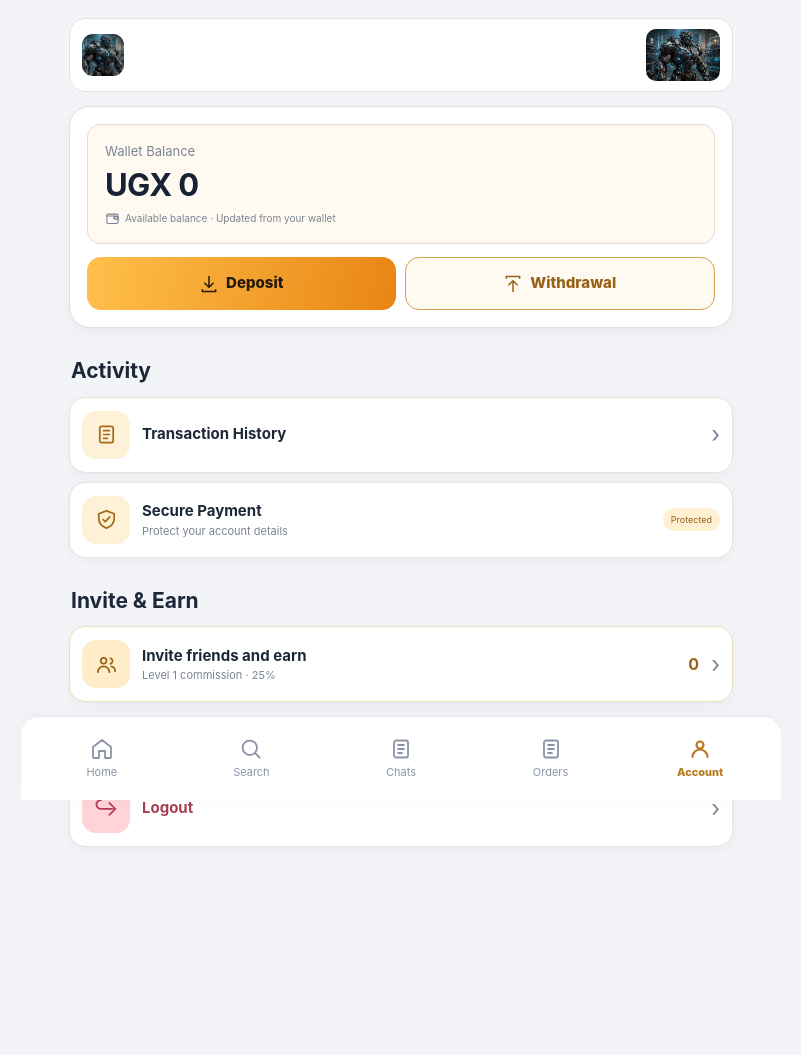
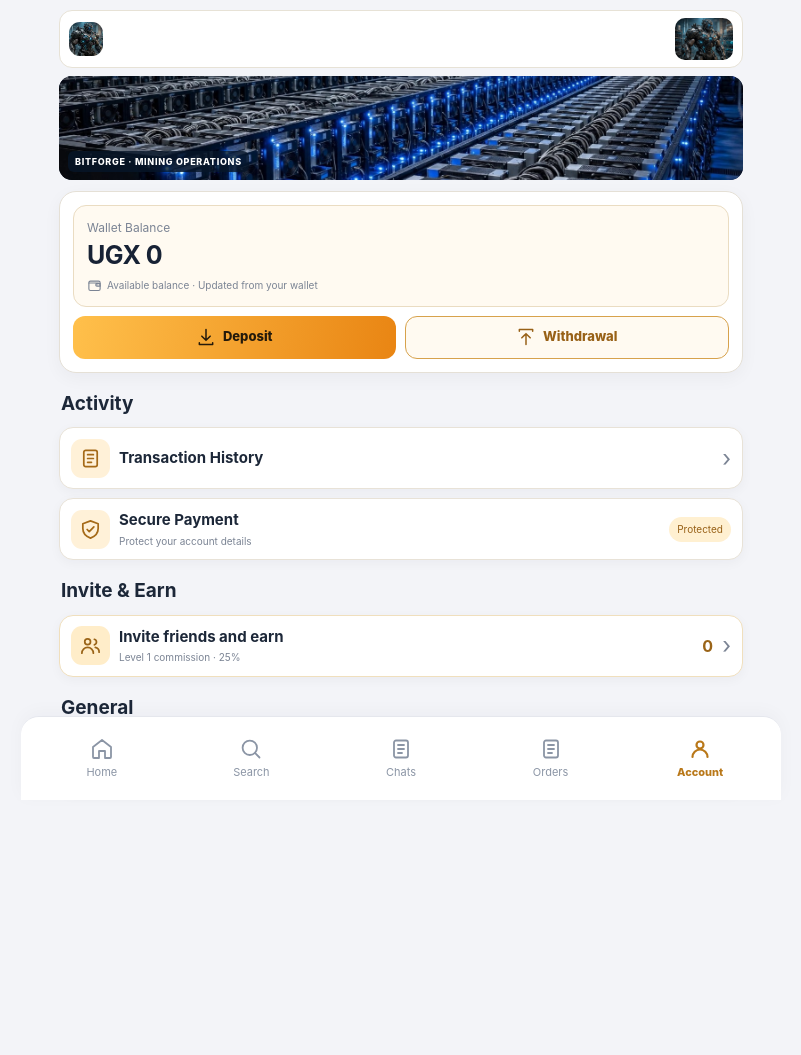
Before and after one commit to forextry298-del/BITFORGE-NEW, a Flask app: page /account in a window 1280 px wide. Shown: the whole page, without its empty margins (239-1040 px from the left). After the commit the page ends 776 px from the top, so only its background shows below. Run offline with Flask 3, Linux system fonts and the light colour scheme; a user stored in the database is signed in; data comes from the database, SQL or seed files in the repository; data that the repository does not hold is empty.

Commit message:
Compact account page and improve login button

```diff
--- a/static/style.css
+++ b/static/style.css
@@ -524,3 +524,31 @@ body{background:var(--page);color:var(--ink);font-size:15px}
 .home-mining-facility img{display:block;width:100%;height:auto;max-height:300px;object-fit:cover}
 .home-mining-facility small{display:block;padding:8px 11px;color:#b8c9e4;font-size:10px;letter-spacing:1.1px;font-weight:700}
 @media(max-width:480px){.home-mining-facility{margin:12px 0 20px;border-radius:13px}.home-mining-facility img{max-height:210px}.home-mining-facility small{font-size:9px;padding:7px 9px}}
+
+
+/* Compact account page with mining facility image */
+.account-clean{max-width:720px;padding-top:10px;padding-bottom:88px}
+.account-clean .account-brand-robot{margin-bottom:8px;padding:7px 9px;border-radius:13px}
+.account-clean .account-brand-logo{width:34px;height:34px}
+.account-clean .account-robot-image{width:58px;height:42px}
+.account-facility-banner{position:relative;margin:0 0 11px;border-radius:13px;overflow:hidden;height:104px;background:#14243a}
+.account-facility-banner img{width:100%;height:100%;display:block;object-fit:cover;object-position:center 53%}
+.account-facility-banner span{position:absolute;left:9px;bottom:8px;padding:4px 7px;border-radius:6px;background:#071629c9;color:#fff;font-size:9px;font-weight:800;letter-spacing:.7px}
+.account-clean .profile-card{padding:13px;border-radius:17px}
+.account-clean .profile-balance{padding:13px;margin-bottom:9px;border-radius:13px}
+.account-clean .profile-balance>span{font-size:12px}
+.account-clean .profile-balance>strong{font-size:25px}
+.account-clean .profile-balance small{font-size:10px}
+.account-clean .profile-actions{gap:9px}
+.account-clean .profile-actions a{min-height:43px;padding:9px 10px;border-radius:12px;font-size:13px}
+.account-clean .account-section-title{font-size:19px;margin:17px 2px 9px}
+.account-clean .account-menu-row{min-height:62px;padding:9px 11px;margin-bottom:8px;border-radius:14px;font-size:13px;gap:9px}
+.account-clean .account-menu-icon{width:39px;height:39px;flex:0 0 39px;border-radius:11px}
+.account-clean .account-menu-row small{font-size:10px;margin-top:2px}
+.account-clean .account-menu-row em{font-size:10px;padding:5px 8px}
+@media(max-width:390px){.account-clean{padding-left:12px;padding-right:12px}.account-facility-banner{height:88px}.account-clean .profile-balance>strong{font-size:23px}.account-clean .account-menu-row{min-height:57px}}
+
+/* Polished gold BitForge sign-in button */
+.auth-dark-panel .auth-submit{min-height:48px!important;border:1px solid #e7a12c!important;border-radius:13px!important;background:linear-gradient(110deg,#ffd16a 0%,#f5a623 48%,#df7c12 100%)!important;color:#21170a!important;font-size:15px!important;font-weight:900!important;letter-spacing:.2px!important;box-shadow:0 6px 15px #df941d38,inset 0 1px 0 #fff7d6!important;transition:transform .15s ease,filter .15s ease,box-shadow .15s ease}
+.auth-dark-panel .auth-submit:active{transform:translateY(1px) scale(.99);filter:brightness(.97)}
+.auth-dark-panel .auth-submit:focus-visible{outline:3px solid #f4bd55!important;outline-offset:3px}
--- a/templates/account.html
+++ b/templates/account.html
@@ -6,6 +6,10 @@
   <section class="account-brand-robot">
     <img class="account-brand-logo" src="{{ url_for('static', filename='images/bitforge_robot_logo.webp') }}" alt="BitForge">
     <img class="account-robot-image" src="{{ url_for('static', filename='images/industrial_mining_robot.jpg') }}" alt="BitForge mining robot">
+  </section>
+  <section class="account-facility-banner" aria-label="BitForge mining operations">
+    <img src="{{ url_for('static', filename='images/bitforge_mining_operations.jpg') }}" alt="BitForge Bitcoin mining operations">
+    <span>BITFORGE · MINING OPERATIONS</span>
   </section>
   <section class="profile-card">
     <div class="profile-balance"><span>Wallet Balance</span><strong>UGX {{ "{:,.0f}".format(user.balance) }}</strong><small>{{ icon('wallet',15) }} Available balance · Updated from your wallet</small></div>
```
